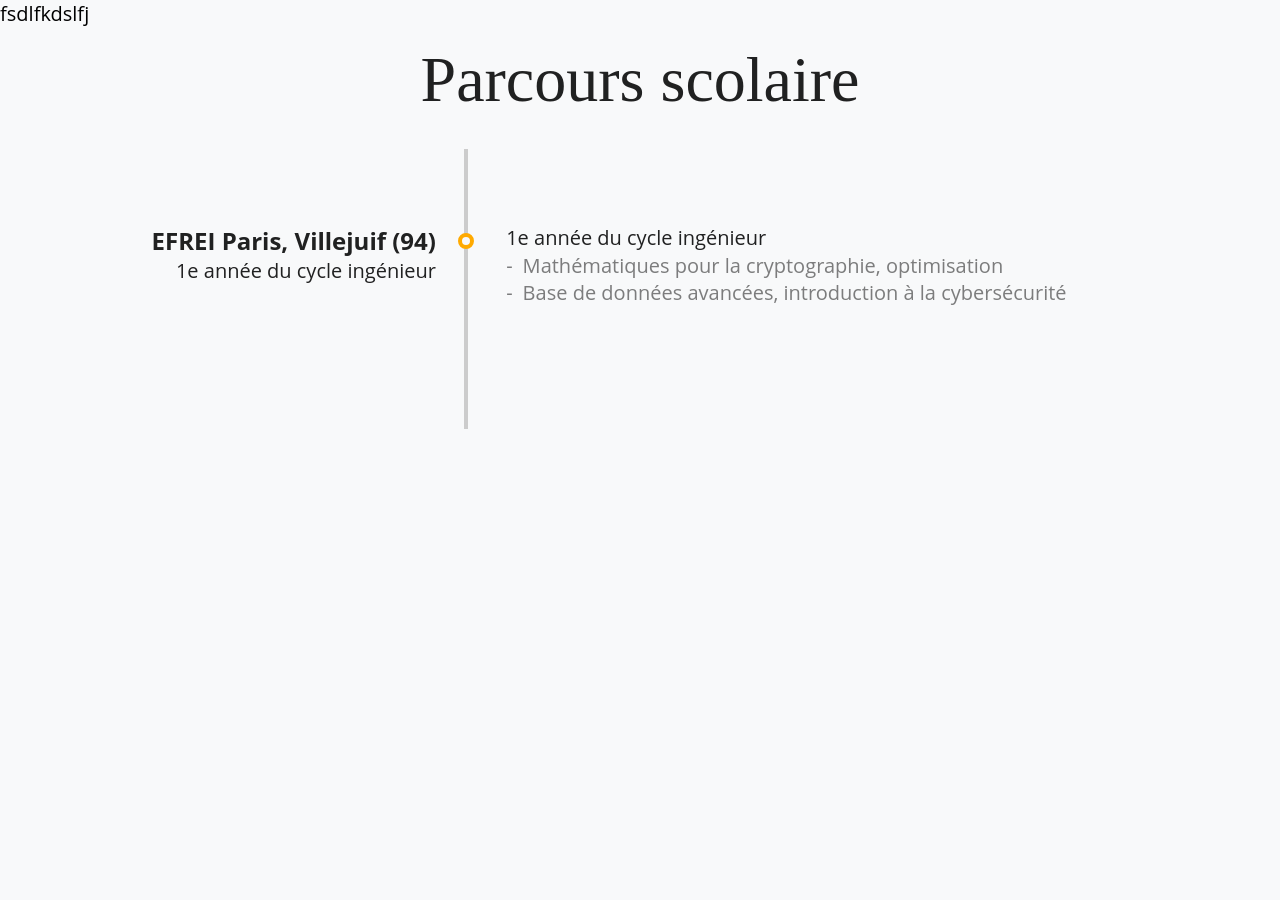
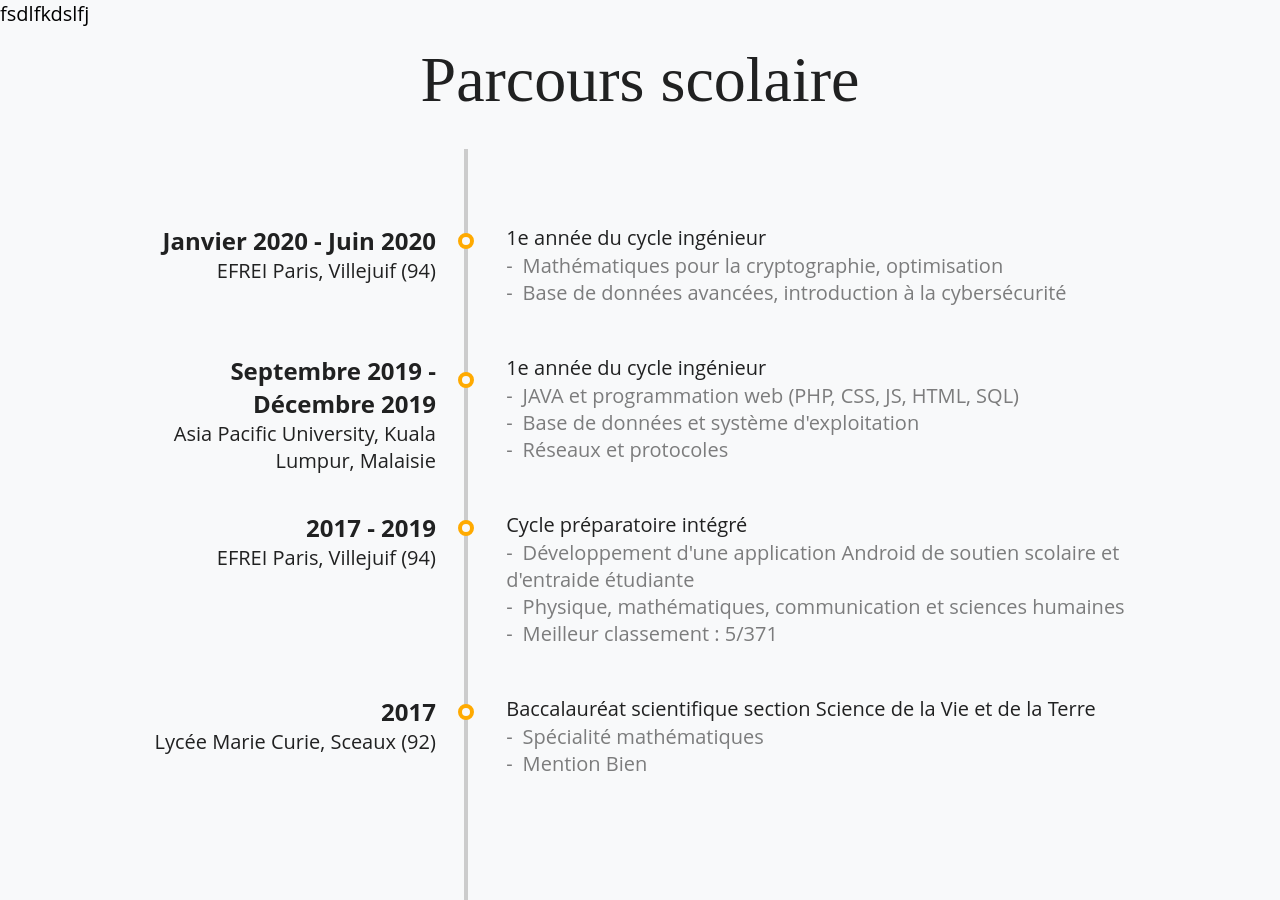
Before and after one commit to vincentdbs/MyCVReact, a React (Create React App) app: page / in a window 1280 px wide. Before the commit the page ends 800 px from the top, so only its background shows below. Built offline with nearby package versions, Linux system fonts and the light colour scheme.

Commit message:
context experience container

```diff
--- a/src/Ressources/Component/ContainerEducation.js
+++ b/src/Ressources/Component/ContainerEducation.js
@@ -11,9 +11,11 @@ const ContainerEducation = () => {
             </div>
             <div className="timeline-container">
                 <div className="timeline">
-                    {/*    todo with map*/}
-                    <Education date={language.education.timeline[0].address} title={"1e année du cycle ingénieur"} address={"1e année du cycle ingénieur"} tasks={["Mathématiques pour la cryptographie, optimisation",
-                        "Base de données avancées, introduction à la cybersécurité"]}/>
+                    {language.education.timeline.map((data, index) => (
+                        <Education date={data.date} title={data.title}
+                                   address={data.address}
+                                   tasks={data.tasks}/>
+                    ))}
                 </div>
             </div>
         </div>
```
